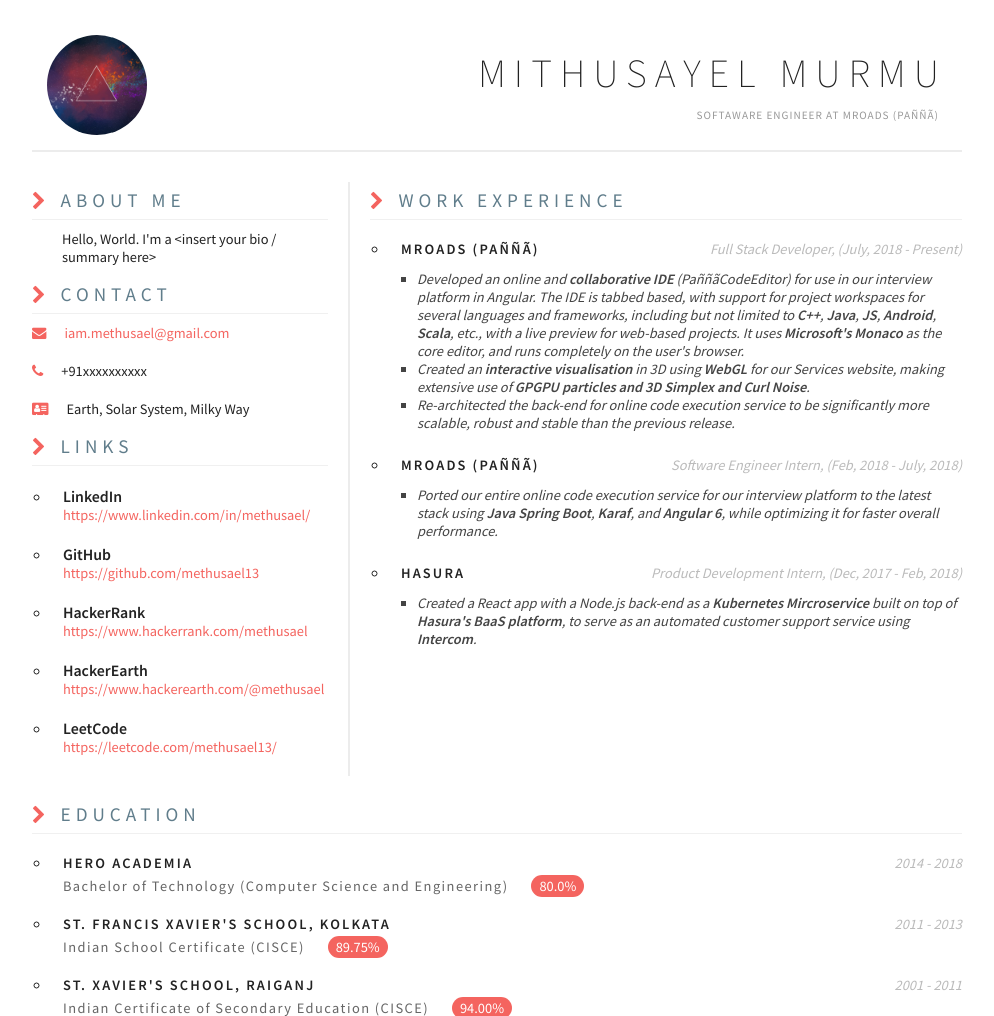
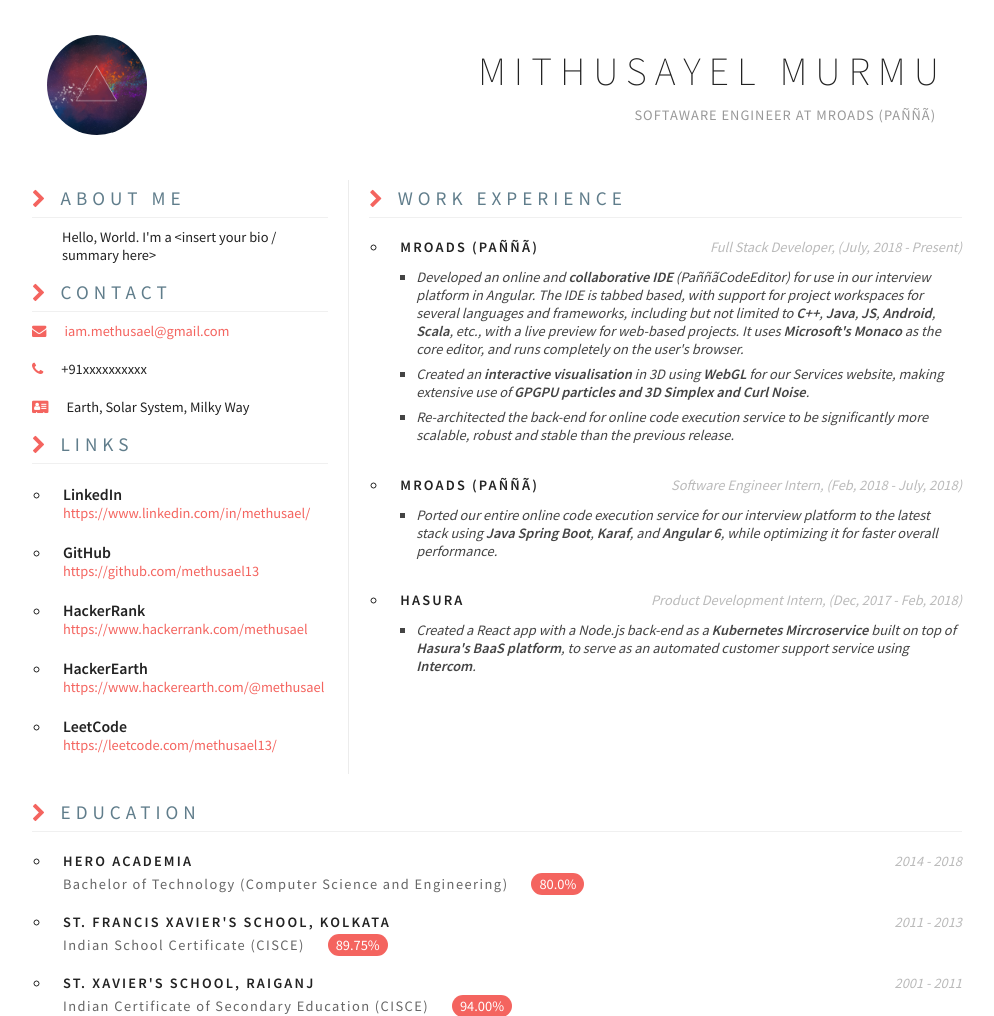
Before and after one commit to methusael13/resume-builder, a Node server app: page / in a window 1280 px wide. Shown: the top 1016 px of the page, without its empty margins (143-1137 px from the left). Run offline with Node 20, Linux system fonts and the light colour scheme.

Commit message:
Updated styles

```diff
--- a/public/css/index.css
+++ b/public/css/index.css
@@ -18,7 +18,7 @@ body {
     align-items: center;
 
     padding: 15px; box-sizing: border-box;
-    border-bottom: 2px solid #ececec;
+    /* border-bottom: 2px solid #ececec; */
 }
 
 .logo {
@@ -42,8 +42,8 @@ body {
 }
 .header-subtitle {
     font-family: "Source Sans Pro";
-    font-size: 70%; color: #999;
-    padding: 10px 8px 0 3px;
+    font-size: 90%; color: #999;
+    padding: 10px 11px 0 3px;
     text-transform: uppercase;
     letter-spacing: 1px;
 }
@@ -58,7 +58,7 @@ body {
 
 .info-left {
     flex: 4; padding-right: 20px;
-    border-right: 2px solid #ececec;
+    border-right: 1px solid #ececec;
 }
 .info-right {
     flex: 8; margin-left: 20px;
@@ -211,4 +211,5 @@ a { text-decoration: none; color: var(--theme-primary); }
 }
 .work-desc-line {
     padding: 0 !important;
+    margin-bottom: 0.5em;
 }
--- a/views/components/project.ejs
+++ b/views/components/project.ejs
@@ -10,9 +10,9 @@
 <div class="project-desc">
 <% if (typeof data.desc === 'object') { %>
     <% data.desc.forEach(d => { %>
-    <%= d %></br></br>
+    <%- d %></br></br>
     <% }); %>
 <% } else { %>
-    <%= data.desc %>
+    <%- data.desc %>
 <% } %>
 </div>
--- a/views/pages/index.ejs
+++ b/views/pages/index.ejs
@@ -91,21 +91,6 @@
                 <% }); %>
             </ul>
         </div>
-        <%- include('../components/cat_header', { catName: "Projects" }); %>
-        <div class="cat-list-body">
-            <ul>
-            <% projects.forEach((proj) => { %>
-                <li>
-                <%-
-                    include('../components/project', { data:
-                        { title: proj.title, duration: proj.duration, link: proj.link, desc: proj.desc }
-                    });
-                %>
-                </li>
-            <% }); %>
-            </ul>
-        </div>
-        <div class="footer">
         <%- include('../components/cat_header', { catName: "Skills" }); %>
         <% skills.forEach((skill) => { %>
             <%
@@ -127,6 +112,21 @@
             <% } %>
             </div></div>
         <% }); %>
+        <%- include('../components/cat_header', { catName: "Projects" }); %>
+        <div class="cat-list-body">
+            <ul>
+            <% projects.forEach((proj) => { %>
+                <li>
+                <%-
+                    include('../components/project', { data:
+                        { title: proj.title, duration: proj.duration, link: proj.link, desc: proj.desc }
+                    });
+                %>
+                </li>
+            <% }); %>
+            </ul>
+        </div>
+        <div class="footer">
             <% if (events) { %>
                 <% events.forEach((event) => { %>
                     <%- include('../components/cat_header', { catName: event.title }); %>
@@ -149,7 +149,7 @@
             };
 
             // Extra padding for last skill item
-            let skillItems = document.querySelectorAll(".footer > .cat-skill-item");
+            let skillItems = document.querySelectorAll(".cat-skill-item");
             if (skillItems) {
                 skillItems[skillItems.length-1].classList.add("pad-bottom-extra");
             }
```
Lines whose indentation alone changed are shown as unchanged.
